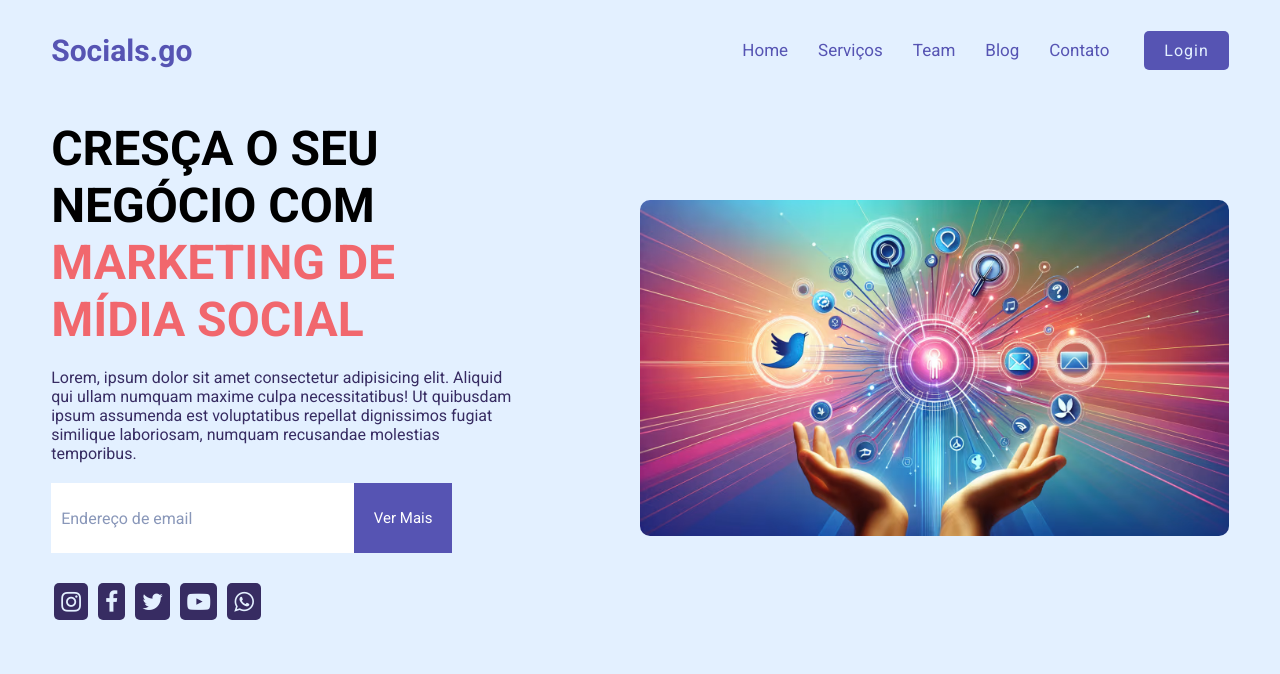
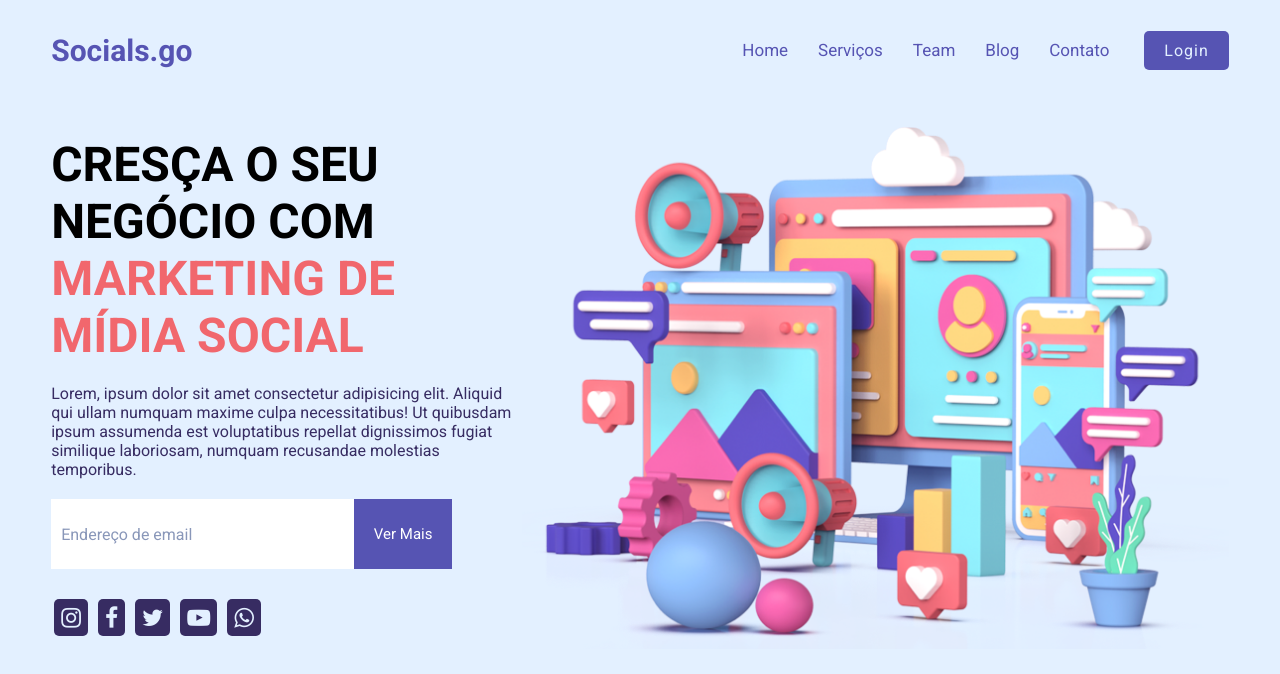
Before and after one commit to BorgesAbraao10/clone-site-responsivo, a plain HTML site: page site/index.html in a window 1280 px wide. Drawn offline with Linux system fonts and the light colour scheme.

Commit message:
Last update

```diff
--- a/site/index.html
+++ b/site/index.html
@@ -29,7 +29,7 @@
           <button>Login</button>
         </ul>
         <div class="menu-icon">
-          <img src="./Assets/midias-1.avif" />
+          <img src="./Assets/jornada-marketing.png" />
         </div>
       </nav>
       <!-- end nav -->
@@ -58,7 +58,7 @@
         </div>
 
         <div class="img-bx">
-          <img src="./Assets/midias-1.avif" />
+          <img src="./Assets/jornada-marketing.png" />
         </div>
       </main>
     </div>
--- a/site/styles.css
+++ b/site/styles.css
@@ -138,11 +138,10 @@ main {
 }
 
 .img-bx {
-  width: 50%;
-  align-items: center;
-}
+  width: 60%;
+  }
 
 .img-bx img {
   width: 100%;
-  border-radius: 10px;
+
 }
```
Also changed, not shown: site/Assets/midias-1.avif (deleted), site/Assets/midias.jpg (deleted), site/Assets/socials-2.jpg (deleted).
